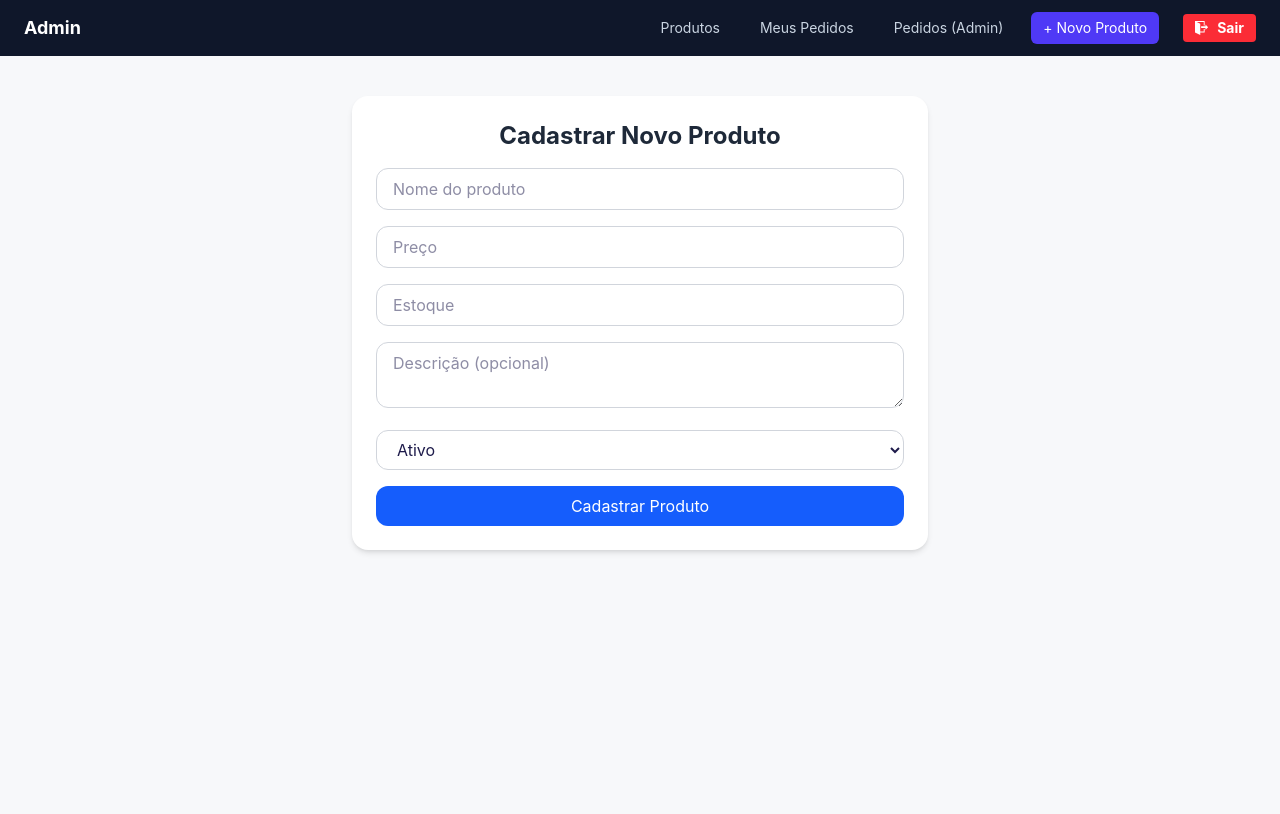
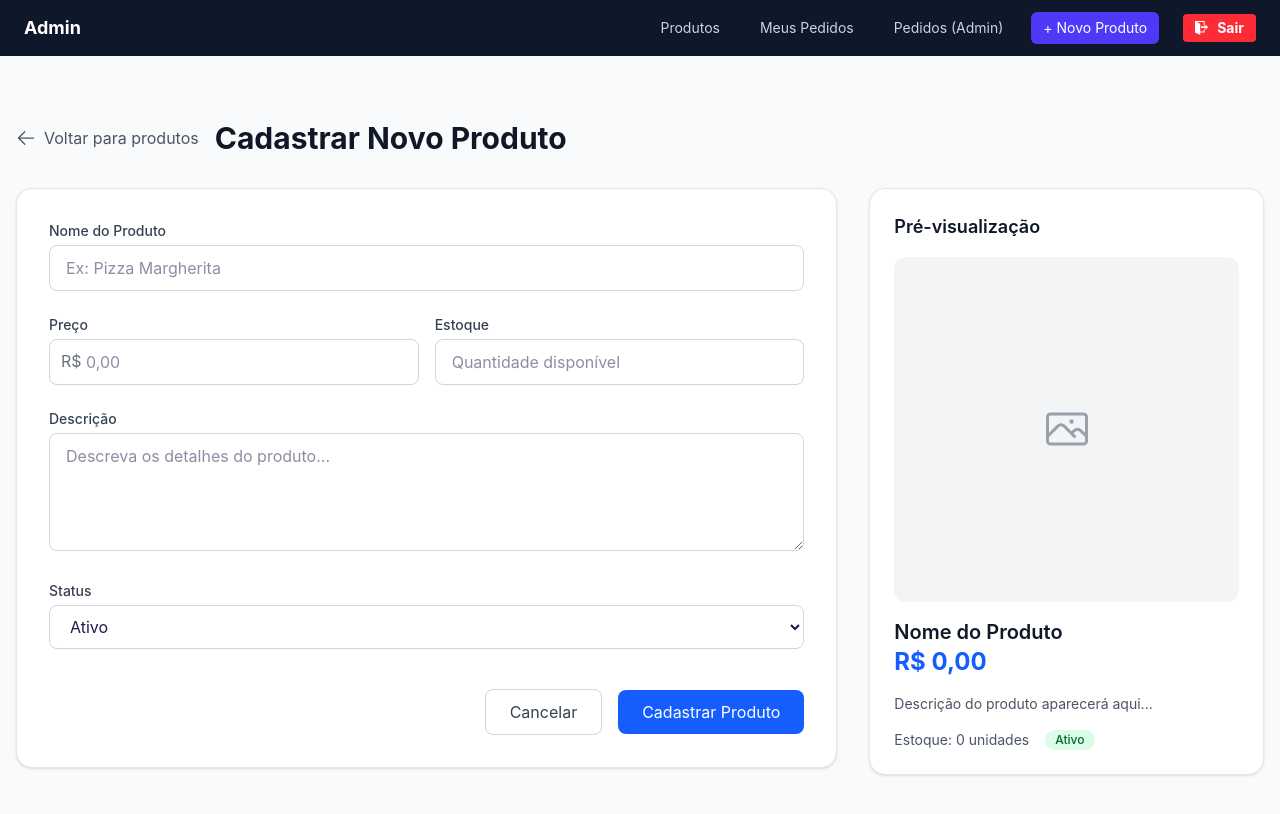
Before and after one commit to victordecarli/dashboardpedidos, a React (Vite) app in the folder frontend/: page /products/new in a window 1280 px wide. Built offline with nearby package versions, Linux system fonts and the light colour scheme; sample sign-in values are in the browser's storage.

Commit message:
feat: redesign da página de cadastro de produtos

```diff
--- a/frontend/src/components/EditProductModal.jsx
+++ b/frontend/src/components/EditProductModal.jsx
@@ -42,7 +42,6 @@ export default function EditProductModal({ open, onClose, onSave, product }) {
         price: parseFloat(form.price),
         stock: parseInt(form.stock),
       });
-      toast.success('Produto atualizado!');
     } catch {
       toast.error('Erro ao salvar produto');
     } finally {
--- a/frontend/src/pages/ProductFormAdmin.jsx
+++ b/frontend/src/pages/ProductFormAdmin.jsx
@@ -4,6 +4,9 @@ import { useNavigate } from 'react-router-dom';
 import AdminNavbar from '../components/AdminNavbar';
 import Modal from '../components/Modal';
 import { getUserRole } from '../utils/auth';
+import { PhotoIcon, ArrowLeftIcon } from '@heroicons/react/24/outline';
+import toast from 'react-hot-toast';
+import { currencyFormat } from '../utils/currencyFormat';
 
 export default function ProductFormAdmin() {
   const [form, setForm] = useState({
@@ -43,24 +46,26 @@ export default function ProductFormAdmin() {
 
     if (payload.price < 0 || payload.stock < 0) {
       setError('Preço e estoque não podem ser negativos.');
+      toast.error('Preço e estoque não podem ser negativos.');
       return;
     }
 
     try {
       setIsSubmitting(true);
       await createProduct(payload);
-      alert('✅ Produto cadastrado com sucesso!');
+      toast.success(' Produto cadastrado com sucesso!');
       navigate('/products');
     } catch (err) {
       console.error(err);
       setError('Erro ao cadastrar produto. Verifique os dados ou permissão.');
+      toast.error('Erro ao cadastrar produto');
     } finally {
       setIsSubmitting(false);
     }
   };
 
   return (
-    <>
+    <div className="min-h-screen bg-gray-50">
       <AdminNavbar />
       {showModal && (
         <Modal
@@ -75,67 +80,160 @@ export default function ProductFormAdmin() {
       )}
 
       {!showModal && (
-        <div className="p-4 max-w-4xl mx-auto">
-          <div className="max-w-xl mx-auto p-6 bg-white rounded-2xl shadow-md">
-            <h1 className="text-2xl font-bold mb-4 text-center text-gray-800">Cadastrar Novo Produto</h1>
-            <form onSubmit={handleSubmit} className="space-y-4">
+        <div className="max-w-7xl mx-auto px-4 py-10">
+          <div className="mb-8 flex items-center gap-4">
+            <button
+              onClick={() => navigate('/products')}
+              className="flex items-center gap-2 text-gray-600 hover:text-gray-900"
+            >
+              <ArrowLeftIcon className="w-5 h-5" />
+              Voltar para produtos
+            </button>
+            <h1 className="text-3xl font-bold text-gray-900">Cadastrar Novo Produto</h1>
+          </div>
+
+          <div className="grid grid-cols-1 md:grid-cols-3 gap-8">
+            {/* Formulário */}
+            <div className="md:col-span-2">
+              <div className="bg-white rounded-2xl shadow-sm border border-gray-200 overflow-hidden">
+                <div className="p-8">
+                  <form onSubmit={handleSubmit} className="space-y-6">
+                    <div>
+                      <label className="block text-sm font-medium text-gray-700 mb-1">Nome do Produto</label>
                       <input
                         name="name"
                         value={form.name}
                         onChange={handleChange}
-                placeholder="Nome do produto"
+                        placeholder="Ex: Pizza Margherita"
                         required
-                className="w-full border border-gray-300 rounded-xl px-4 py-2 focus:outline-none focus:ring-2 focus:ring-blue-500"
+                        className="w-full border border-gray-300 rounded-lg px-4 py-2.5 focus:outline-none focus:ring-2 focus:ring-blue-500 transition-shadow"
                       />
+                    </div>
+
+                    <div className="grid grid-cols-1 md:grid-cols-2 gap-4">
+                      <div>
+                        <label className="block text-sm font-medium text-gray-700 mb-1">Preço</label>
+                        <div className="relative">
+                          <span className="absolute left-3 top-2.5 text-gray-500">R$</span>
                           <input
                             name="price"
                             value={form.price}
                             onChange={handleChange}
-                placeholder="Preço"
+                            placeholder="0,00"
                             type="number"
                             step="0.01"
                             required
-                className="w-full border border-gray-300 rounded-xl px-4 py-2 focus:outline-none focus:ring-2 focus:ring-blue-500"
+                            className="w-full border border-gray-300 rounded-lg pl-9 pr-4 py-2.5 focus:outline-none focus:ring-2 focus:ring-blue-500 transition-shadow"
                           />
+                        </div>
+                      </div>
+                      <div>
+                        <label className="block text-sm font-medium text-gray-700 mb-1">Estoque</label>
                         <input
                           name="stock"
                           value={form.stock}
                           onChange={handleChange}
-                placeholder="Estoque"
+                          placeholder="Quantidade disponível"
                           type="number"
                           required
-                className="w-full border border-gray-300 rounded-xl px-4 py-2 focus:outline-none focus:ring-2 focus:ring-blue-500"
+                          className="w-full border border-gray-300 rounded-lg px-4 py-2.5 focus:outline-none focus:ring-2 focus:ring-blue-500 transition-shadow"
                         />
+                      </div>
+                    </div>
+
+                    <div>
+                      <label className="block text-sm font-medium text-gray-700 mb-1">Descrição</label>
                       <textarea
                         name="description"
                         value={form.description}
                         onChange={handleChange}
-                placeholder="Descrição (opcional)"
-                className="w-full border border-gray-300 rounded-xl px-4 py-2 focus:outline-none focus:ring-2 focus:ring-blue-500"
+                        placeholder="Descreva os detalhes do produto..."
+                        rows={4}
+                        className="w-full border border-gray-300 rounded-lg px-4 py-2.5 focus:outline-none focus:ring-2 focus:ring-blue-500 transition-shadow"
                       />
+                    </div>
+
+                    <div>
+                      <label className="block text-sm font-medium text-gray-700 mb-1">Status</label>
                       <select
                         name="status"
                         value={form.status}
                         onChange={handleChange}
-                className="w-full border border-gray-300 rounded-xl px-4 py-2 focus:outline-none focus:ring-2 focus:ring-blue-500"
+                        className="w-full border border-gray-300 rounded-lg px-4 py-2.5 focus:outline-none focus:ring-2 focus:ring-blue-500 transition-shadow"
                       >
                         <option value="ativo">Ativo</option>
                         <option value="inativo">Inativo</option>
                       </select>
+                    </div>
+
+                    {error && (
+                      <div className="bg-red-50 border border-red-200 rounded-lg p-4">
+                        <p className="text-red-600 text-sm">{error}</p>
+                      </div>
+                    )}
+
+                    <div className="flex items-center justify-end gap-4 pt-4">
+                      <button
+                        type="button"
+                        onClick={() => navigate('/products')}
+                        className="px-6 py-2.5 border border-gray-300 rounded-lg text-gray-700 hover:bg-gray-50 transition-colors"
+                      >
+                        Cancelar
+                      </button>
                       <button
                         type="submit"
                         disabled={isSubmitting}
-                className={`bg-blue-600 text-white w-full px-4 py-2 rounded-xl transition ${
+                        className={`bg-blue-600 text-white px-6 py-2.5 rounded-lg transition ${
                           isSubmitting ? 'opacity-50 cursor-not-allowed' : 'hover:bg-blue-700'
                         }`}
                       >
-                {isSubmitting ? 'Enviando...' : 'Cadastrar Produto'}
+                        {isSubmitting ? 'Cadastrando...' : 'Cadastrar Produto'}
                       </button>
-              {error && <p className="text-red-600 text-sm text-center">{error}</p>}
+                    </div>
                   </form>
                 </div>
               </div>
+            </div>
+
+            {/* Preview */}
+            <div className="hidden md:block">
+              <div className="bg-white rounded-2xl shadow-sm border border-gray-200 p-6 sticky top-8">
+                <h2 className="text-lg font-semibold text-gray-900 mb-4">Pré-visualização</h2>
+
+                <div className="aspect-square bg-gray-100 rounded-xl mb-4 flex items-center justify-center">
+                  <PhotoIcon className="w-12 h-12 text-gray-400" />
+                </div>
+
+                <div className="space-y-4">
+                  <div>
+                    <h3 className="text-xl font-semibold text-gray-900">{form.name || 'Nome do Produto'}</h3>
+                    <p className="text-2xl font-bold text-blue-600">
+                      {form.price ? currencyFormat(form.price) : 'R$ 0,00'}
+                    </p>
+                  </div>
+
+                  <div>
+                    <p className="text-sm text-gray-600">
+                      {form.description || 'Descrição do produto aparecerá aqui...'}
+                    </p>
+                  </div>
+
+                  <div className="flex items-center gap-4">
+                    <span className="text-sm text-gray-600">Estoque: {form.stock || '0'} unidades</span>
+                    <span
+                      className={`inline-flex items-center px-2.5 py-0.5 rounded-full text-xs font-medium ${
+                        form.status === 'ativo' ? 'bg-green-100 text-green-800' : 'bg-red-100 text-red-800'
+                      }`}
+                    >
+                      {form.status === 'ativo' ? 'Ativo' : 'Inativo'}
+                    </span>
+                  </div>
+                </div>
+              </div>
+            </div>
+          </div>
+        </div>
       )}
-    </>
+    </div>
   );
 }
```
Also changed, not shown: frontend/src/pages/Products.jsx (+18 -24 lines). Lines whose indentation alone changed are shown as unchanged.
